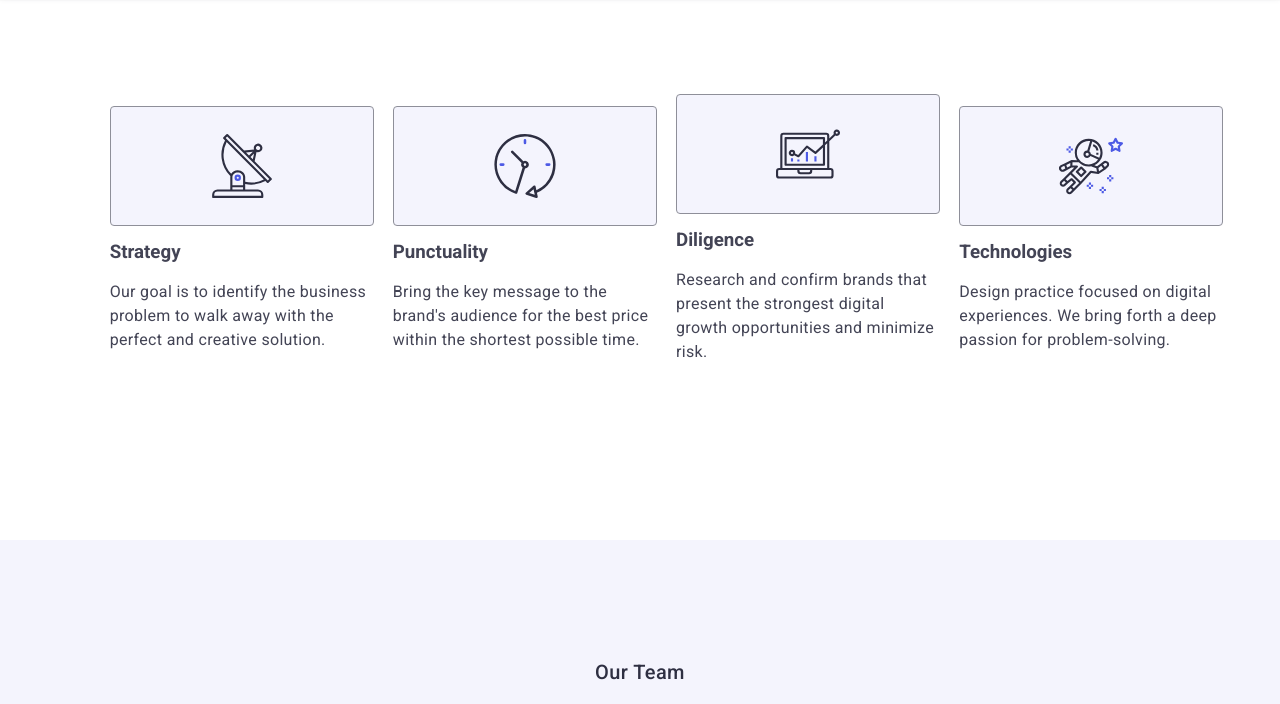
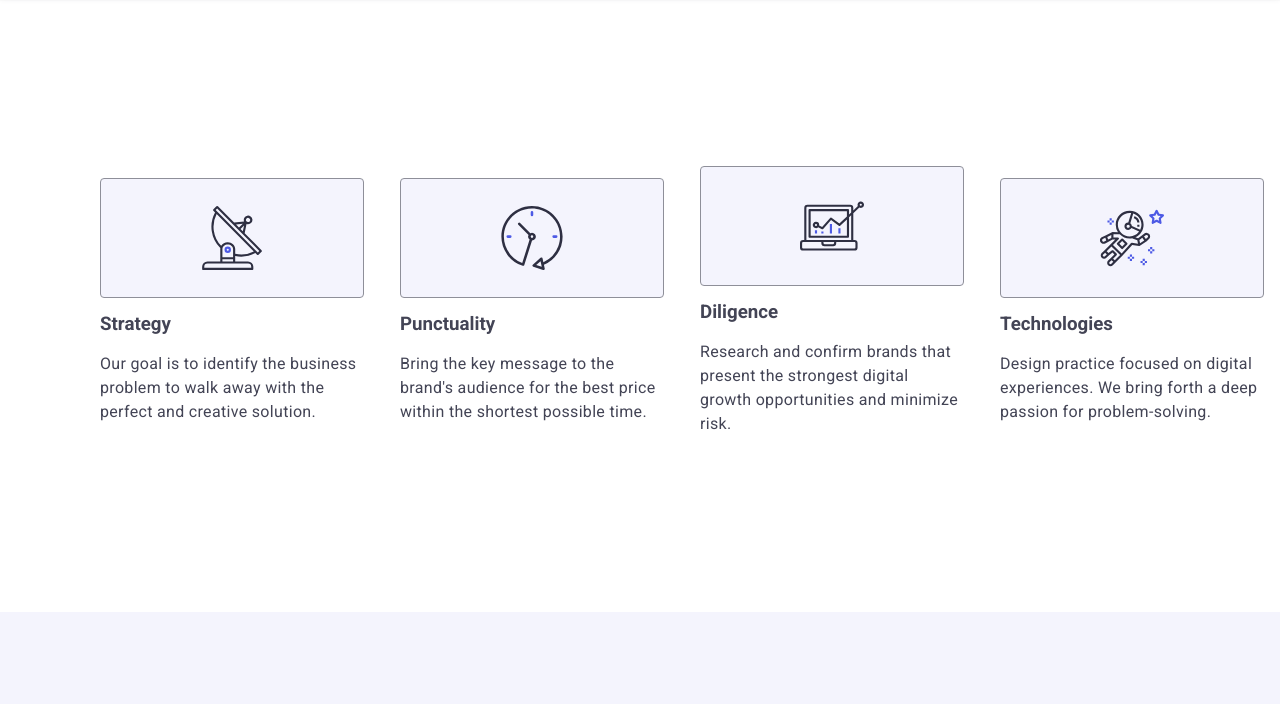
Before and after one commit to Lena8829/goit-homework-6, a plain HTML site: page index.html in a window 1280 px wide. Shown: the part 96-800 px from the top of the page. Drawn offline with nearby package versions, Linux system fonts and the light colour scheme.

Commit message:
Update style.css

```diff
--- a/css/style.css
+++ b/css/style.css
@@ -333,25 +333,24 @@ main {
 }
 
 .features-list-item {
+  width: 100%;
   display: flex;
-  width: 100%;
-
+  padding: 72px 24px;
   flex-direction: column;
   gap: 8px;
-  margin-bottom: 72px;
 }
 
 @media only screen and (min-width: 768px) {
   .features-list-item {
     width: 356px;
-    width: calc((100% - 48px) / 3);
+    width: calc((100% - 72px) / 2);
   }
 }
 
 @media only screen and (min-width: 1158px) {
   .features-list-item {
     width: 264px;
-    width: calc((100% - 72px) / 5);
+    width: calc((100% - 216px) / 4);
   }
 }
 
@@ -362,7 +361,6 @@ main {
 
   width: 288px;
   height: 120px;
-  flex-shrink: 0;
 
   display: flex;
   justify-content: center;
```
